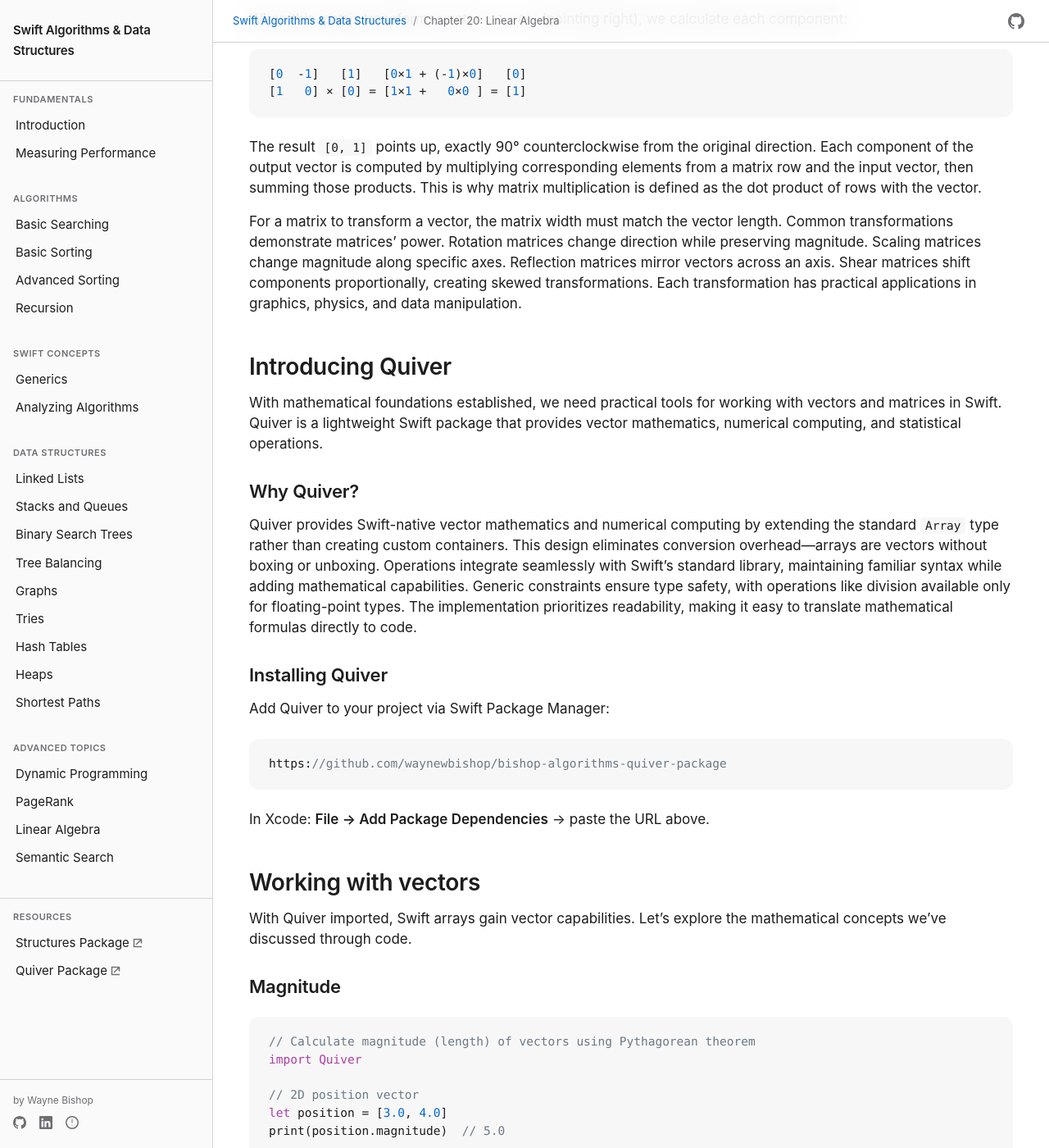
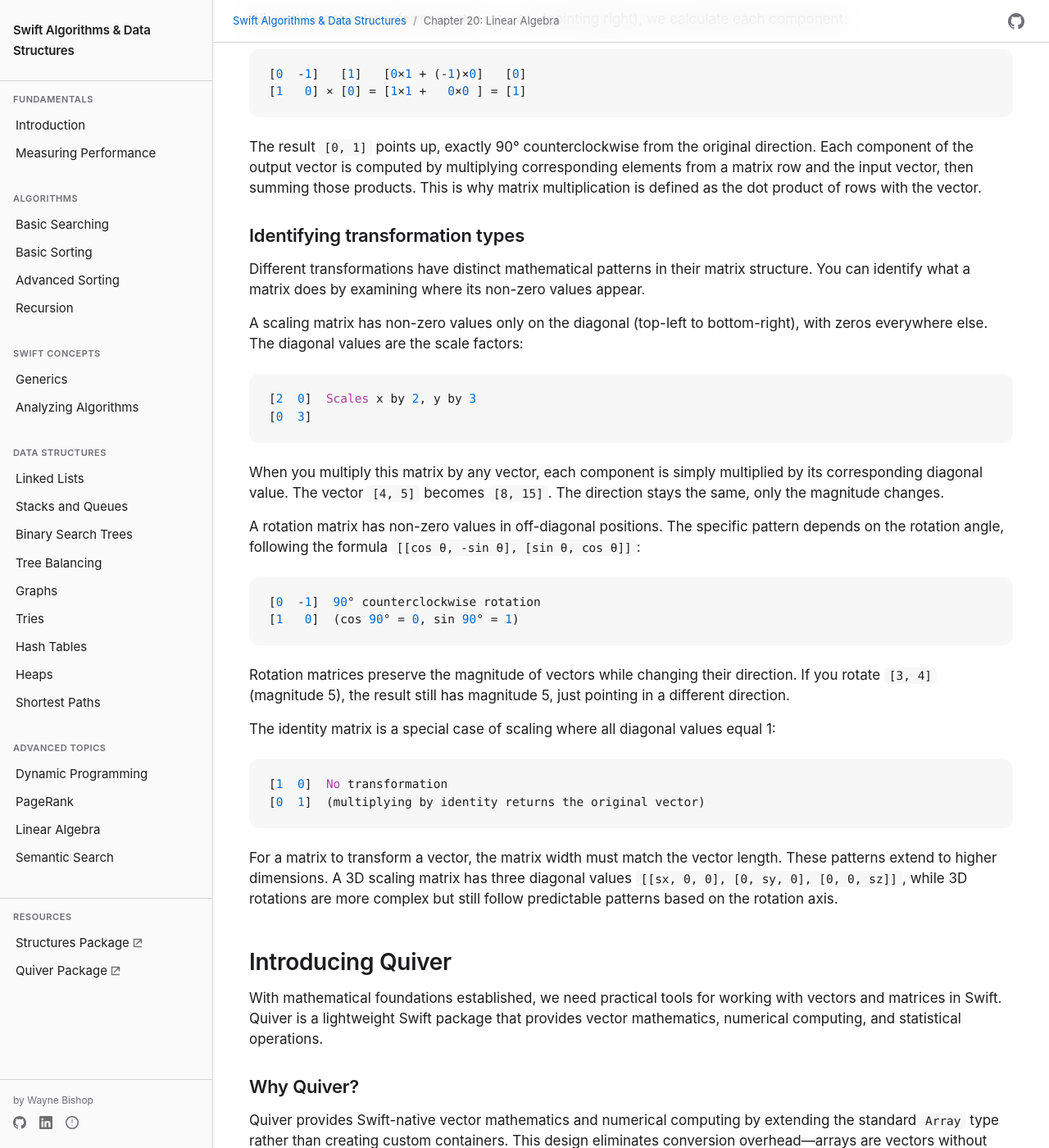
Before and after one commit to waynewbishop/swift-algorithms, a Jekyll site: the page built from 20-linear-algebra.md, in a window 1280 px wide and 1400 px high, scrolled down 4571 px. Shown: the whole window at 82% size. Built offline with Jekyll 4.4.1, drawn with Linux system fonts in a browser that asks for light colours; some of the changed text lies outside the part shown.

Commit message:
Add section explaining how to identify transformation types by matrix structure
Added 'Identifying transformation types' subsection that explains the mathematical patterns distinguishing different matrix transformations:

- Scaling matrices: Non-zero values only on diagonal (e.g., [[2,0], [0,3]])
- Explains why: Each component multiplied independently, direction unchanged
- Rotation matrices: Off-diagonal values following [[cos θ, -sin θ], [sin θ, cos θ]]
- Explains why: Preserves magnitude while changing direction
- Identity matrix: Special case where diagonal values all equal 1
- Extends patterns to 3D transformations

This addresses the question: 'What in the math distinguishes a scale matrix from a rotation?' Students can now recognize transformation types by examining matrix structure.

🤖 Generated with [Claude Code](https://claude.com/claude-code)

Co-Authored-By: Claude <noreply@anthropic.com>

````diff
--- a/20-linear-algebra.md
+++ b/20-linear-algebra.md
@@ -132,7 +132,36 @@ When this matrix transforms vector `[1, 0]` (pointing right), we calculate each
 
 The result `[0, 1]` points up, exactly 90° counterclockwise from the original direction. Each component of the output vector is computed by multiplying corresponding elements from a matrix row and the input vector, then summing those products. This is why matrix multiplication is defined as the dot product of rows with the vector.
 
-For a matrix to transform a vector, the matrix width must match the vector length. Common transformations demonstrate matrices' power. Rotation matrices change direction while preserving magnitude. Scaling matrices change magnitude along specific axes. Reflection matrices mirror vectors across an axis. Shear matrices shift components proportionally, creating skewed transformations. Each transformation has practical applications in graphics, physics, and data manipulation.
+### Identifying transformation types
+
+Different transformations have distinct mathematical patterns in their matrix structure. You can identify what a matrix does by examining where its non-zero values appear.
+
+A scaling matrix has non-zero values only on the diagonal (top-left to bottom-right), with zeros everywhere else. The diagonal values are the scale factors:
+
+```
+[2  0]  Scales x by 2, y by 3
+[0  3]
+```
+
+When you multiply this matrix by any vector, each component is simply multiplied by its corresponding diagonal value. The vector `[4, 5]` becomes `[8, 15]`. The direction stays the same, only the magnitude changes.
+
+A rotation matrix has non-zero values in off-diagonal positions. The specific pattern depends on the rotation angle, following the formula `[[cos θ, -sin θ], [sin θ, cos θ]]`:
+
+```
+[0  -1]  90° counterclockwise rotation
+[1   0]  (cos 90° = 0, sin 90° = 1)
+```
+
+Rotation matrices preserve the magnitude of vectors while changing their direction. If you rotate `[3, 4]` (magnitude 5), the result still has magnitude 5, just pointing in a different direction.
+
+The identity matrix is a special case of scaling where all diagonal values equal 1:
+
+```
+[1  0]  No transformation
+[0  1]  (multiplying by identity returns the original vector)
+```
+
+For a matrix to transform a vector, the matrix width must match the vector length. These patterns extend to higher dimensions. A 3D scaling matrix has three diagonal values `[[sx, 0, 0], [0, sy, 0], [0, 0, sz]]`, while 3D rotations are more complex but still follow predictable patterns based on the rotation axis.
 
 
 ## Introducing Quiver
````
Also changed, not shown: other parts of 20-linear-algebra.md (+1 -6 lines).
